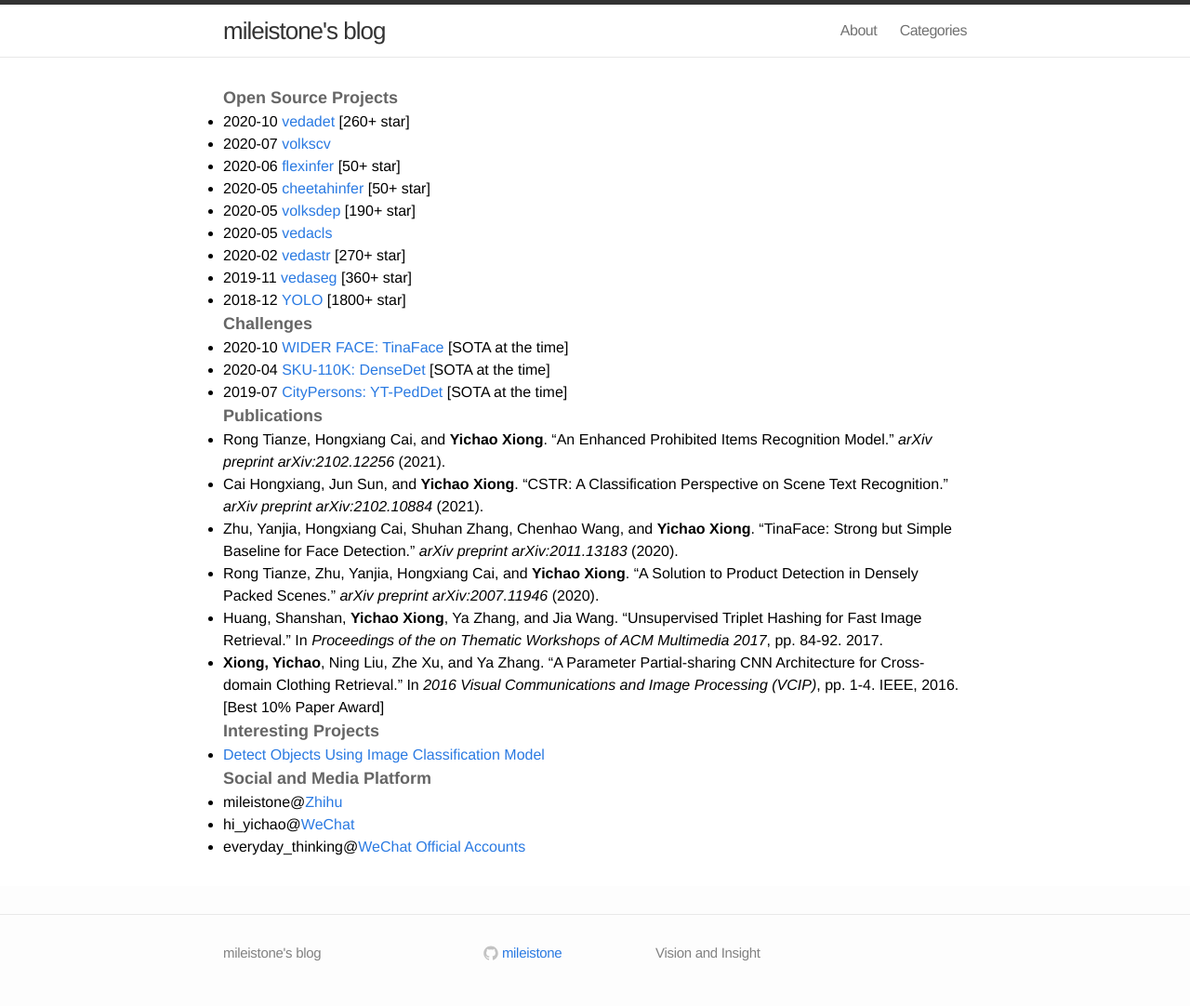
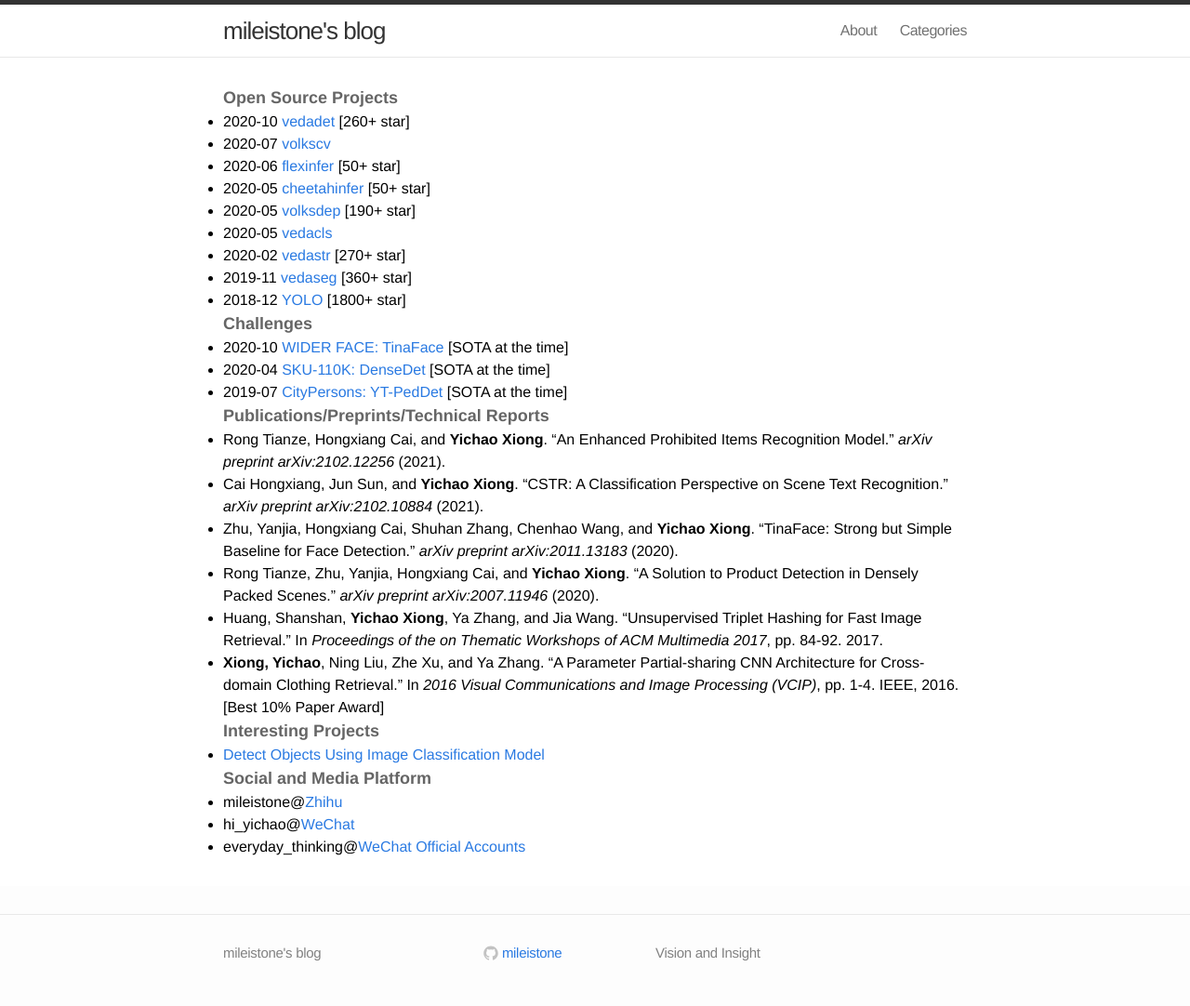
Before and after one commit to mileistone/mileistone.github.io, a Jekyll site: the page built from pages/about.md, in a window 1280 px wide. Shown: the whole page at 93% size. Built offline with Jekyll 4.4.1, drawn with Linux system fonts in a browser that asks for light colours.

Commit message:
Update about.md

```diff
--- a/pages/about.md
+++ b/pages/about.md
@@ -33,7 +33,7 @@ includelink: true
 
 - 2019-07 [CityPersons: YT-PedDet](https://github.com/cvgroup-njust/CityPersons) [SOTA at the time]
 
-##### Publications
+##### Publications/Preprints/Technical Reports
 
 - Rong Tianze, Hongxiang Cai, and **Yichao Xiong**. "An Enhanced Prohibited Items Recognition Model." *arXiv preprint arXiv:2102.12256* (2021).
 
```
